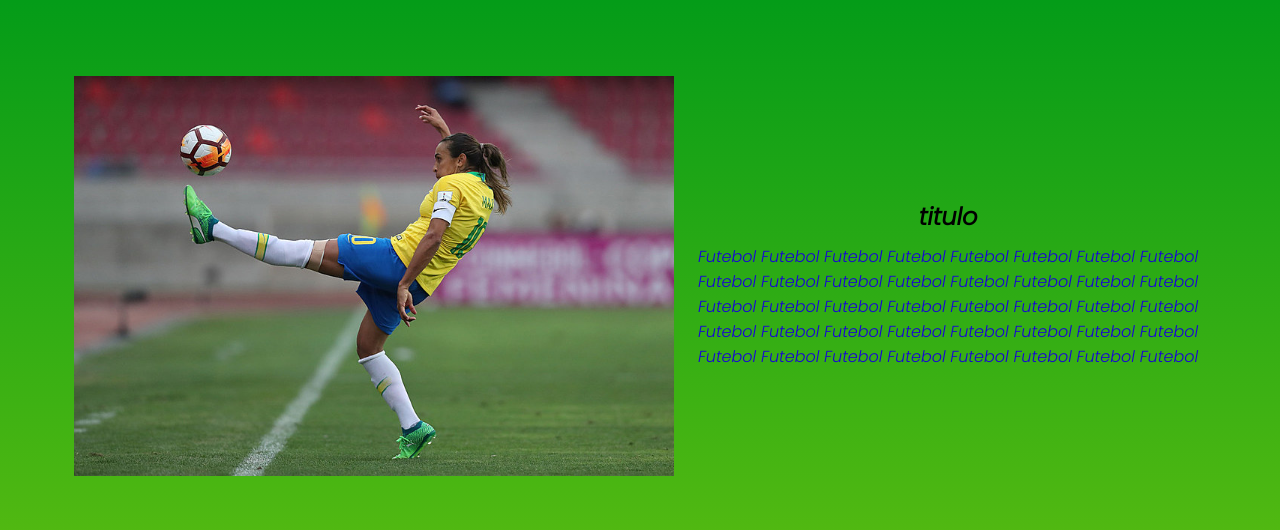
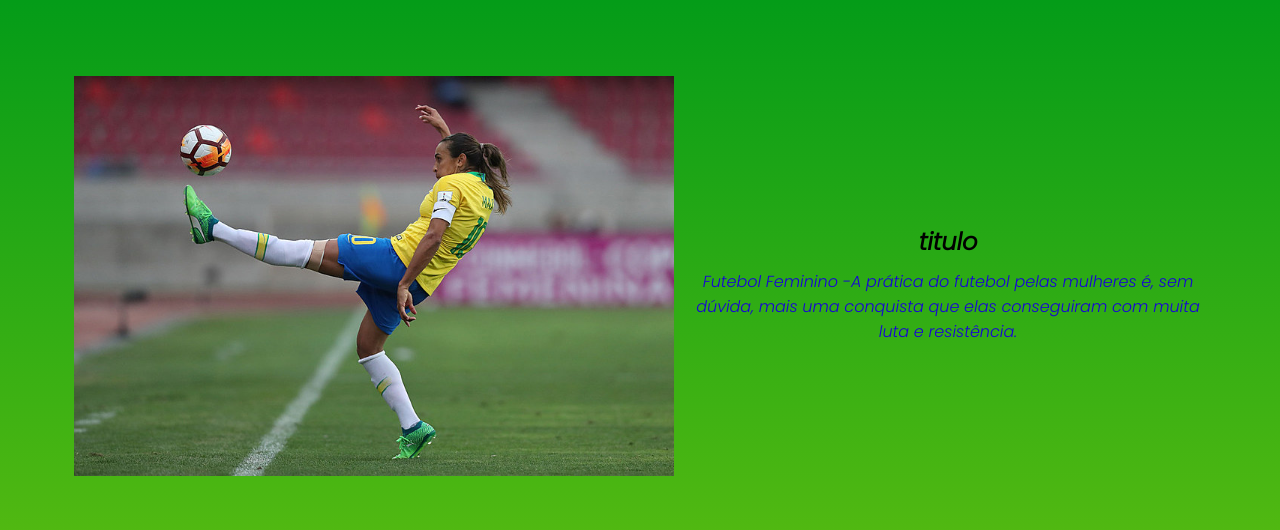
Before and after one commit to Deboraedfis/futfem, a plain HTML site: page index.html in a window 1280 px wide. Shown: the part 149-679 px from the top of the page. Drawn offline with Linux system fonts and the light colour scheme.

Commit message:
luta do futebol feminino

```diff
--- a/index.html
+++ b/index.html
@@ -30,10 +30,7 @@
         <div class="fototexto">
 
             <p><h2 class="h2t">titulo</h2>
-                Futebol Futebol Futebol Futebol Futebol Futebol Futebol Futebol Futebol Futebol
-                Futebol Futebol Futebol Futebol Futebol Futebol Futebol Futebol Futebol Futebol
-                Futebol Futebol Futebol Futebol Futebol Futebol Futebol Futebol Futebol Futebol
-                Futebol Futebol Futebol Futebol Futebol Futebol Futebol Futebol Futebol Futebol
+               Futebol Feminino -A prática do futebol pelas mulheres é, sem dúvida, mais uma conquista que elas conseguiram com muita luta e resistência.
             </p>
         </div>
 
```
